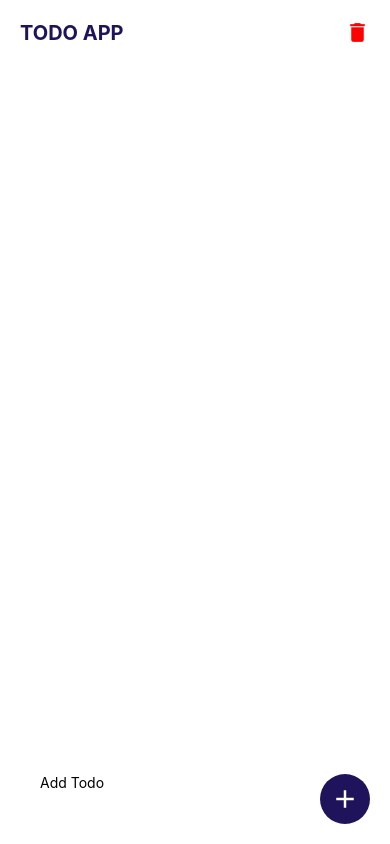
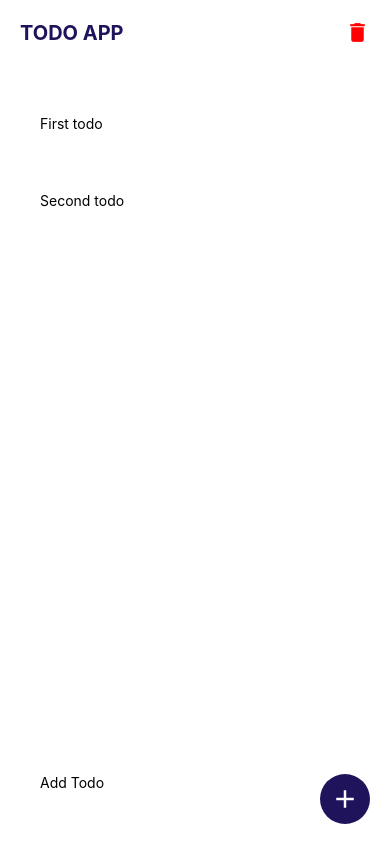
Before and after one commit to CyrusWarner/todo-list-react-native, a React Native app: screen / in a window 390 px wide. Built offline with nearby package versions, Linux system fonts and the light colour scheme.

Commit message:
Added ListItem component to display tasks for a user.

```diff
--- a/App.js
+++ b/App.js
@@ -1,17 +1,40 @@
+import React, {useState} from 'react';
 
-import React from 'react';
-
-import {SafeAreaView, StyleSheet, View, Text, TextInput, TouchableOpacity} from 'react-native';
-import ICON from "react-native-vector-icons/MaterialIcons";
-const colors = {primary: "#1f145c", white: "#fff"};
+import {
+  SafeAreaView,
+  StyleSheet,
+  View,
+  Text,
+  TextInput,
+  TouchableOpacity,
+  FlatList,
+} from 'react-native';
+import ICON from 'react-native-vector-icons/MaterialIcons';
+const colors = {primary: '#1f145c', white: '#fff'};
 
 const App = () => {
+  const [todos, setTodos] = useState([
+    {id: 1, task: 'First todo', completed: true},
+    {id: 2, task: 'Second todo', completed: false},
+  ]);
+  const ListItem = ({todo}) => {
+    return <View style={styles.listItem}>
+      <View><Text>{todo?.task}</Text></View>
+    </View>
+  }
   return (
-    <SafeAreaView style={{flex:1,backgroundColor: colors.white}}>
+    <SafeAreaView style={{flex: 1, backgroundColor: colors.white}}>
       <View style={styles.header}>
-        <Text style={{fontWeight: "bold", fontSize: 20, color: colors.primary}}>TODO APP</Text>
+        <Text style={{fontWeight: 'bold', fontSize: 20, color: colors.primary}}>
+          TODO APP
+        </Text>
         <ICON name="delete" size={25} color="red"></ICON>
       </View>
+      <FlatList
+      showsVerticalScrollIndicator={false}
+      data={todos}
+      contentContainerStyle={{padding: 20, paddingBottom: 100}}
+      renderItem={({item}) => <ListItem todo={item} />} />
       <View style={styles.footer}>
         <View style={styles.inputContainer}>
           <TextInput placeholder="Add Todo"></TextInput>
@@ -27,19 +50,27 @@ const App = () => {
 };
 
 const styles = StyleSheet.create({
+  listItem: {
+    padding: 20,
+    backgroundColor: colors.white,
+    flexDirection: 'row',
+    elevation: 12,
+    borderRadius: 7,
+    marginVertical: 10,
+  },
   header: {
     padding: 20,
-    flexDirection: "row",
+    flexDirection: 'row',
     alignItems: 'center',
     justifyContent: 'space-between',
   },
   footer: {
-    position: "absolute",
+    position: 'absolute',
     bottom: 0,
     color: colors.white,
     width: '100%',
-    flexDirection: "row",
-    alignItems: "center",
+    flexDirection: 'row',
+    alignItems: 'center',
     paddingHorizontal: 20,
   },
   inputContainer: {
@@ -50,7 +81,7 @@ const styles = StyleSheet.create({
     marginVertical: 20,
     marginRight: 20,
     borderRadius: 30,
-    paddingHorizontal: 20
+    paddingHorizontal: 20,
   },
   iconContainer: {
     height: 50,
@@ -59,9 +90,8 @@ const styles = StyleSheet.create({
     borderRadius: 25,
     elevation: 40,
     justifyContent: 'center',
-    alignItems: 'center'
-
-  }
-})
+    alignItems: 'center',
+  },
+});
 
 export default App;
```
Lines whose indentation alone changed are shown as unchanged.
